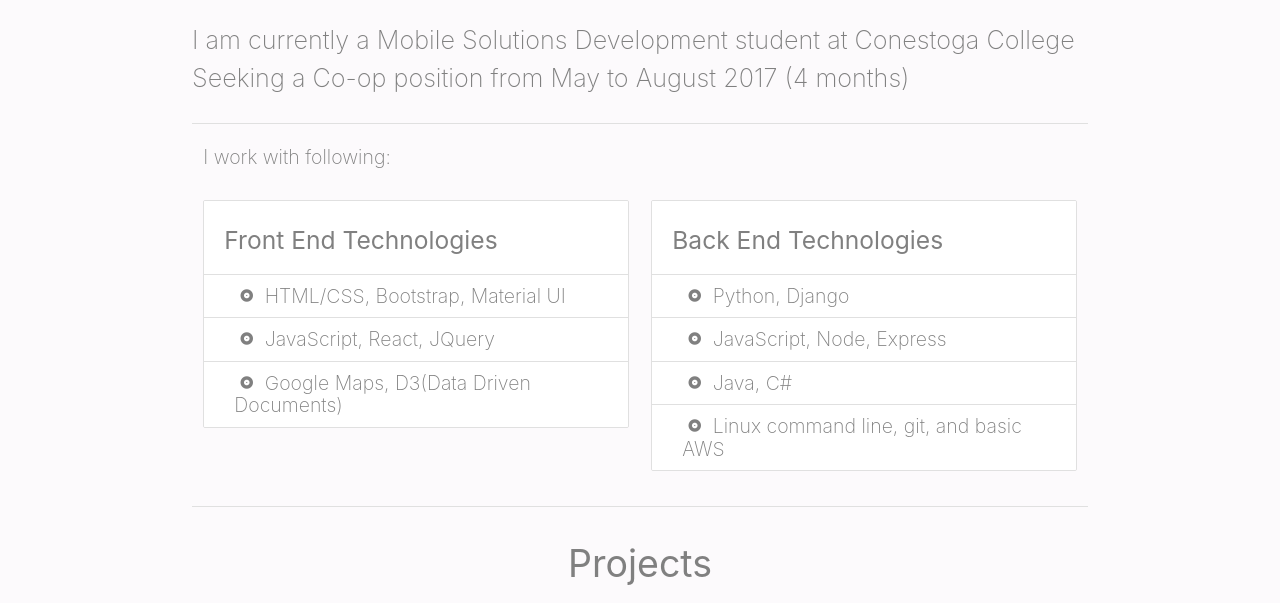
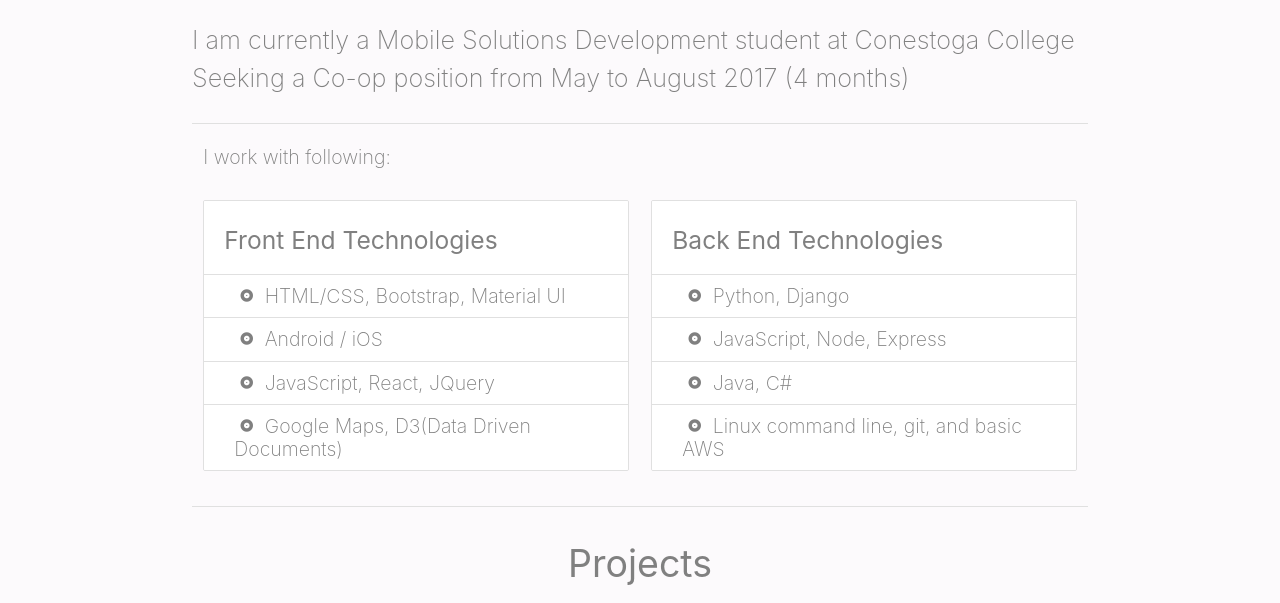
Before and after one commit to garybains/portfolio, a plain HTML site: page index.html in a window 1280 px wide. Shown: the part 190-793 px from the top of the page. Drawn offline with nearby package versions, Linux system fonts and the light colour scheme.

Commit message:
Add Android / iOS to front end technologies

```diff
--- a/index.html
+++ b/index.html
@@ -53,6 +53,9 @@
             <li class="collection-header"><h5>Front End Technologies</h5></li>
             <li class="collection-item">
               <i class="tiny material-icons">album</i> HTML/CSS, Bootstrap, Material UI
+            </li>
+            <li class="collection-item">
+              <i class="tiny material-icons">album</i> Android / iOS
             </li>
             <li class="collection-item">
               <i class="tiny material-icons">album</i> JavaScript, React, JQuery
```
